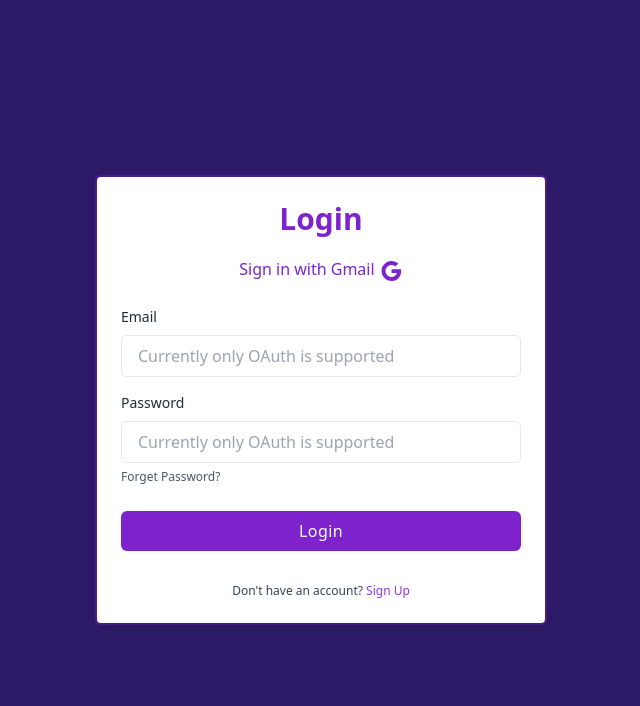
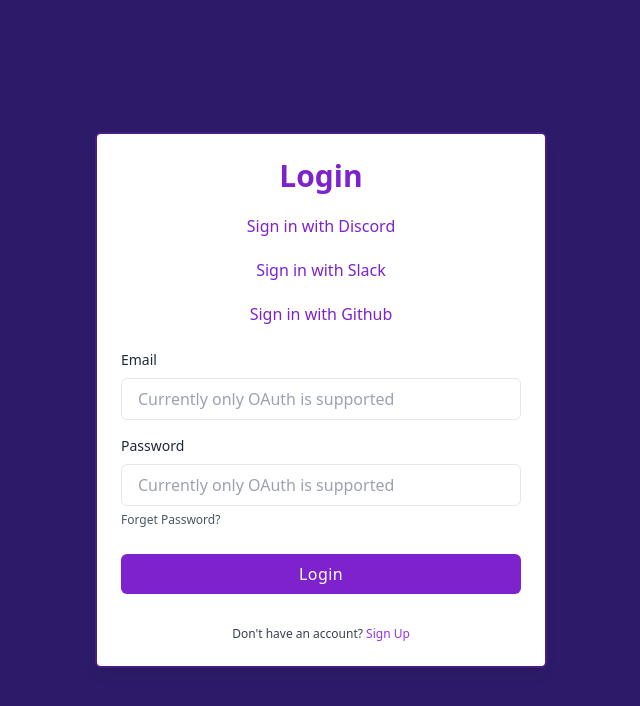
Before and after one commit to 52617365/Lookup, a Next.js app: page / in a window 1280 px wide. Shown: the top 706 px of the page, without its empty margins (319-959 px from the left). Built offline with nearby package versions, Linux system fonts and the light colour scheme.

Commit message:
Added more options to OAuth login, no functionality yet.
Signed-off-by: 52617365 <rasengithub@protonmail.com>

```diff
--- a/components/LoginForm.tsx
+++ b/components/LoginForm.tsx
@@ -1,5 +1,5 @@
 import Link from "next/link";
-import GoogleIcon from "@mui/icons-material/Google";
+
 export default () => {
     return (
         <div className="relative flex flex-col justify-center min-h-screen overflow-hidden">
@@ -8,9 +8,13 @@ export default () => {
                     Login
                 </h1>
                 <div className="text-center pt-5 text-purple-700">
-          <Link href="#">
-            Sign in with Gmail <GoogleIcon />
-          </Link>
+                    <Link href="#">Sign in with Discord</Link>
+                </div>
+                <div className="text-center pt-5 text-purple-700">
+                    <Link href="#">Sign in with Slack</Link>
+                </div>
+                <div className="text-center pt-5 text-purple-700">
+                    <Link href="#">Sign in with Github</Link>
                 </div>
                 <form className="mt-6">
                     <div>
--- a/pages/api/[...nextauth].ts
+++ b/pages/api/[...nextauth].ts
@@ -1,11 +1,21 @@
 import NextAuth from "next-auth";
-import GoogleProvider from "next-auth/providers/google";
+import SlackProvider from "next-auth/providers/slack";
+import GitHubProvider from "next-auth/providers/github";
+import DiscordProvider from "next-auth/providers/discord";
 
 export default NextAuth({
   providers: [
-    GoogleProvider({
-      clientId: process.env.GOOGLE_ID!,
-      clientSecret: process.env.GOOGLE_SECRET!,
+    SlackProvider({
+      clientId: process.env.SLACK_CLIENT_ID!,
+      clientSecret: process.env.SLACK_CLIENT_SECRET!,
+    }),
+    GitHubProvider({
+      clientId: process.env.GITHUB_ID!,
+      clientSecret: process.env.GITHUB_SECRET!,
+    }),
+    DiscordProvider({
+      clientId: process.env.DISCORD_CLIENT_ID!,
+      clientSecret: process.env.DISCORD_CLIENT_SECRET!,
     }),
   ],
   callbacks: {
--- a/pages/data.tsx
+++ b/pages/data.tsx
@@ -1,24 +1,22 @@
 import DataTable from "../components/DataTable";
 import Topnav from "../components/Topnav";
-import isUserLoggedIn from "../lib/login";
-import Link from "next/link";
 
-function Data({ dataList }: { dataList: Array<DatabaseDataFields> }) {
-  if (!isUserLoggedIn()) {
-    return (
-      <div className="flex items-center justify-center h-screen flex-wrap">
-        <Link href="/">You are unauthenticated, please login.</Link>
-      </div>
-    );
-  }
+function Data({dataList}: { dataList: Array<DatabaseDataFields> }) {
+    // if (!isUserLoggedIn()) {
+    //   return (
+    //     <div className="flex items-center justify-center h-screen flex-wrap">
+    //       <Link href="/">You are unauthenticated, please login.</Link>
+    //     </div>
+    //   );
+    // }
     const topNavLinks: Array<Options> = [
-    { link: "/lookup", text: "Lookup" },
-    { link: "/logout", text: "Log out" },
+        {link: "/lookup", text: "Lookup"},
+        {link: "/logout", text: "Log out"},
     ];
     return (
         <>
-      <Topnav options={topNavLinks} />
-      <DataTable dataList={dataList} />
+            <Topnav options={topNavLinks}/>
+            <DataTable dataList={dataList}/>
         </>
     );
 }
--- a/pages/lookup.tsx
+++ b/pages/lookup.tsx
@@ -1,5 +1,5 @@
-import { NextPage } from "next/types";
-import { useRef, useState } from "react";
+import {NextPage} from "next/types";
+import {useRef, useState} from "react";
 import Topnav from "../components/Topnav";
 import TextInput from "../components/TextInput";
 import LookupOptions from "../components/LookupOptions";
@@ -8,8 +8,6 @@ import isValidQuery from "../lib/validateQueryOptions";
 import requestToEndpoint from "../lib/queryEndpoint";
 import Table from "../components/Table";
 import SearchButton from "../components/SearchButton";
-import isUserLoggedIn from "../lib/login";
-import Link from "next/link";
 
 function renderDatabaseResults(
     results: LookupApiResponse | undefined,
@@ -31,22 +29,22 @@ function renderDatabaseResults(
     }
 
     return results.data.map((result: any) => {
-    return <Table result={result} />;
+        return <Table result={result}/>;
     });
 }
 
 const Lookup: NextPage = () => {
-  if (!isUserLoggedIn()) {
-    return (
-      <div className="flex items-center justify-center h-screen flex-wrap">
-        <Link href="/">You are unauthenticated, please login.</Link>
-      </div>
-    );
-  }
+    // if (!isUserLoggedIn()) {
+    //   return (
+    //     <div className="flex items-center justify-center h-screen flex-wrap">
+    //       <Link href="/">You are unauthenticated, please login.</Link>
+    //     </div>
+    //   );
+    // }
 
     const topNavLinks: Array<Options> = [
-    { link: "/data", text: "List of data" },
-    { link: "/logout", text: "Log out" },
+        {link: "/data", text: "List of data"},
+        {link: "/logout", text: "Log out"},
     ];
     const [lookupOption, setLookupOption] = useState<string>("");
     const [isWildcard, setWildcard] = useState<boolean>(false);
@@ -88,11 +86,11 @@ const Lookup: NextPage = () => {
 
     return (
         <>
-      <Topnav options={topNavLinks} />
-      <LookupOptions isWildcard={isWildcard} setWildcard={setWildcard} />
+            <Topnav options={topNavLinks}/>
+            <LookupOptions isWildcard={isWildcard} setWildcard={setWildcard}/>
             <div className="text-center">
                 <div>
-          <LookUpOptionButtons setLookupOptionState={setLookupOption} />
+                    <LookUpOptionButtons setLookupOptionState={setLookupOption}/>
                 </div>
                 <TextInput
                     placeholderText="Search for anything"
```
Lines whose indentation alone changed are shown as unchanged.
